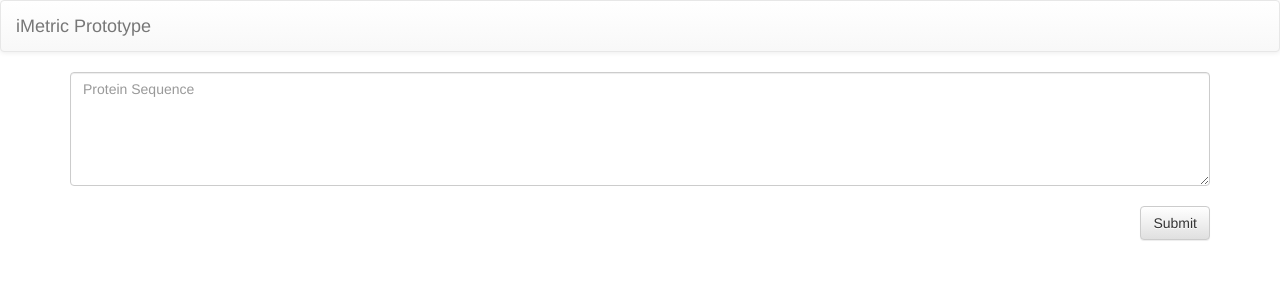
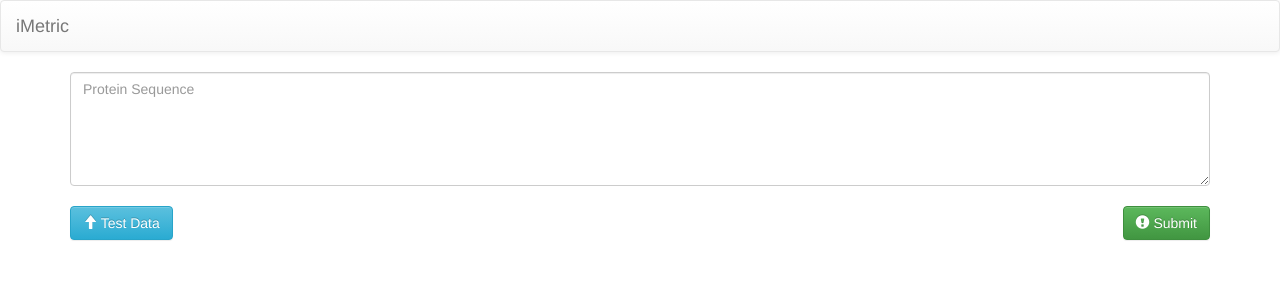
Before and after one commit to NCBI-Hackathons/iMETRIC, a Flask app: page / in a window 1280 px wide. Shown: the top 300 px of the page. Run offline with Flask 2, Linux system fonts and the light colour scheme; some libraries are stand-ins or nearby versions.

Commit message:
streamlined results loading

```diff
--- a/templates/index.html
+++ b/templates/index.html
@@ -6,26 +6,33 @@
 <script type="text/javascript">
 jQuery(document).ready(function() {
 
-  $('.btn').click(function() {
-    //alert($('textarea#sequence').val());
+  $('#submit-button').click(function() {
     $('#submit-button').prop("disabled",true);
     $('.sk-fading-circle').show();
+    $('#results').hide();
+    $('.panel-body').contents().remove();
     var url = 'query/';
     url += $('textarea#sequence').val();
     //alert(url)
     jQuery.getJSON(url, {}, function(data) {
-      results = data[$('textarea#sequence').val()]
+      results = data[$('textarea#sequence').val()];
+      $('.panel-body').append(results['iedb_mhci']);
       //alert(results['iedb_mhci']);
 
       //alert( obj.name === $('textarea#sequence').val() );
       //alert(data[$('textarea#sequence').val()]);
       $('#submit-button').prop("disabled",false);
       $('.sk-fading-circle').hide();
-      $('#results').append(results['iedb_mhci'])
+      $('#results').fadeIn();
     });
   });
 
+  $('#test-data-button').click(function() {
+    $('textarea#sequence').val('MAAAGSRKRRLAELTVDEFLASGFDSESESESENSPQAETREAREAARSPDKPGGSPSAS');
+  });
+
   $('.sk-fading-circle').hide();
+  $('#results').hide();
 });
 </script>
 
@@ -37,7 +44,7 @@ jQuery(document).ready(function() {
   <div class="container-fluid">
     <!-- Brand and toggle get grouped for better mobile display -->
     <div class="navbar-header">
-      <a class="navbar-brand" href="#">iMetric Prototype</a>
+      <a class="navbar-brand" href="#">iMetric</a>
     </div>
   </div>
 </nav>
@@ -46,10 +53,16 @@ jQuery(document).ready(function() {
 
   <textarea class="form-control" rows="5" id="sequence" placeholder="Protein Sequence"></textarea>
   <br>
-  <button class="btn btn-default pull-right" id="submit-button" type="button">Submit</button>
+  <button class="btn btn-info pull-left" id="test-data-button" type="button">
+    <span class="glyphicon glyphicon-arrow-up" aria-hidden="true"></span>
+    Test Data
+  </button>
+  <button class="btn btn-success pull-right" id="submit-button" type="button">
+    <span class="glyphicon glyphicon-exclamation-sign" aria-hidden="true"></span>
+    Submit
+  </button>
 </div>
-<!-- Output -->
-<div class="container" id="results">
+<br>
 <div class="sk-fading-circle">
   <div class="sk-circle1 sk-circle"></div>
   <div class="sk-circle2 sk-circle"></div>
@@ -64,6 +77,13 @@ jQuery(document).ready(function() {
   <div class="sk-circle11 sk-circle"></div>
   <div class="sk-circle12 sk-circle"></div>
 </div>
+<!-- Output -->
+<div class="container" id="results">
+  <div class="panel panel-primary">
+    <div class="panel-heading">Output</div>
+    <div class="panel-body">
+    </div>
+  </div>
 </div>
 
 {% endblock %}
```
Lines whose indentation alone changed are shown as unchanged.
